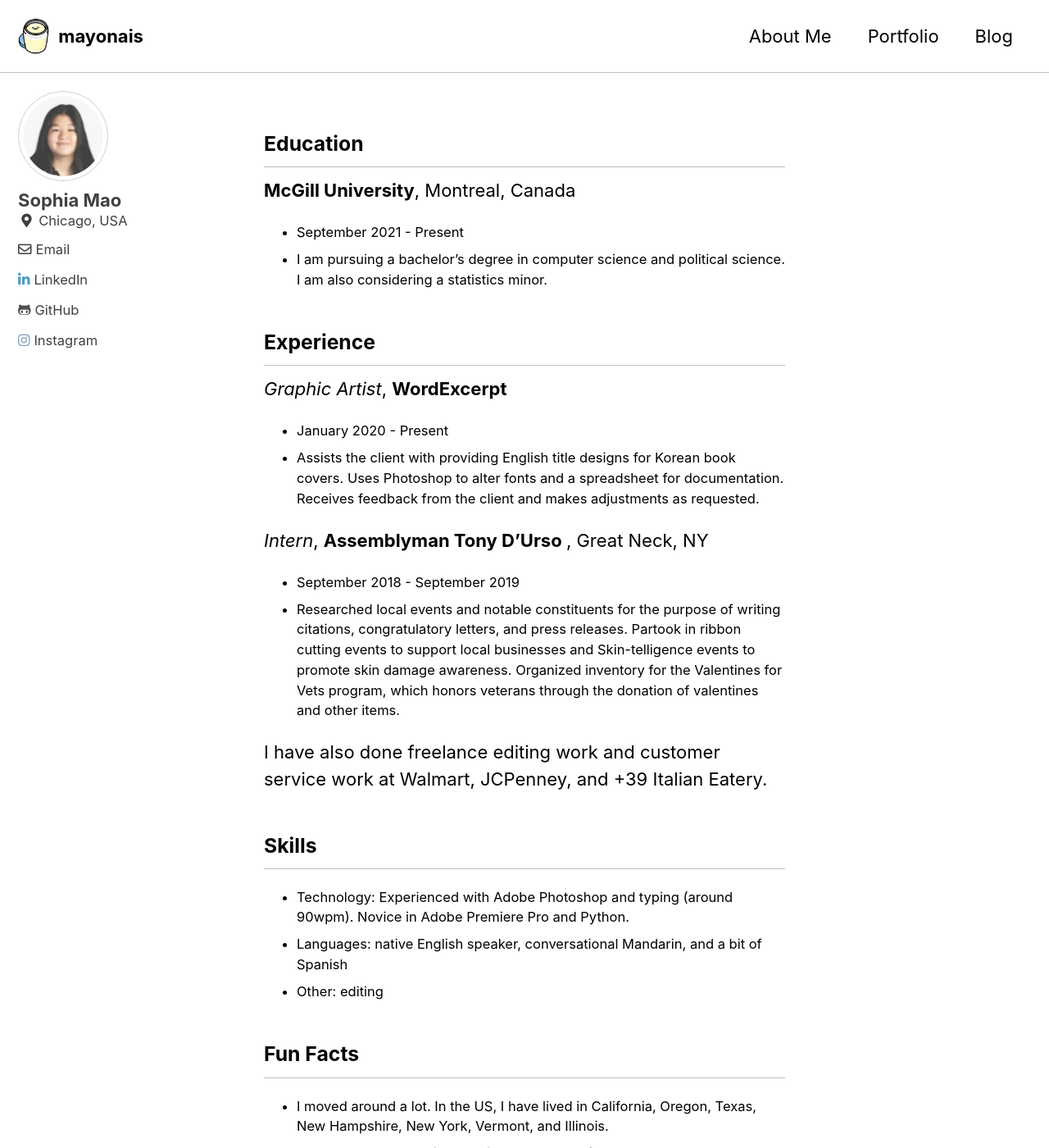
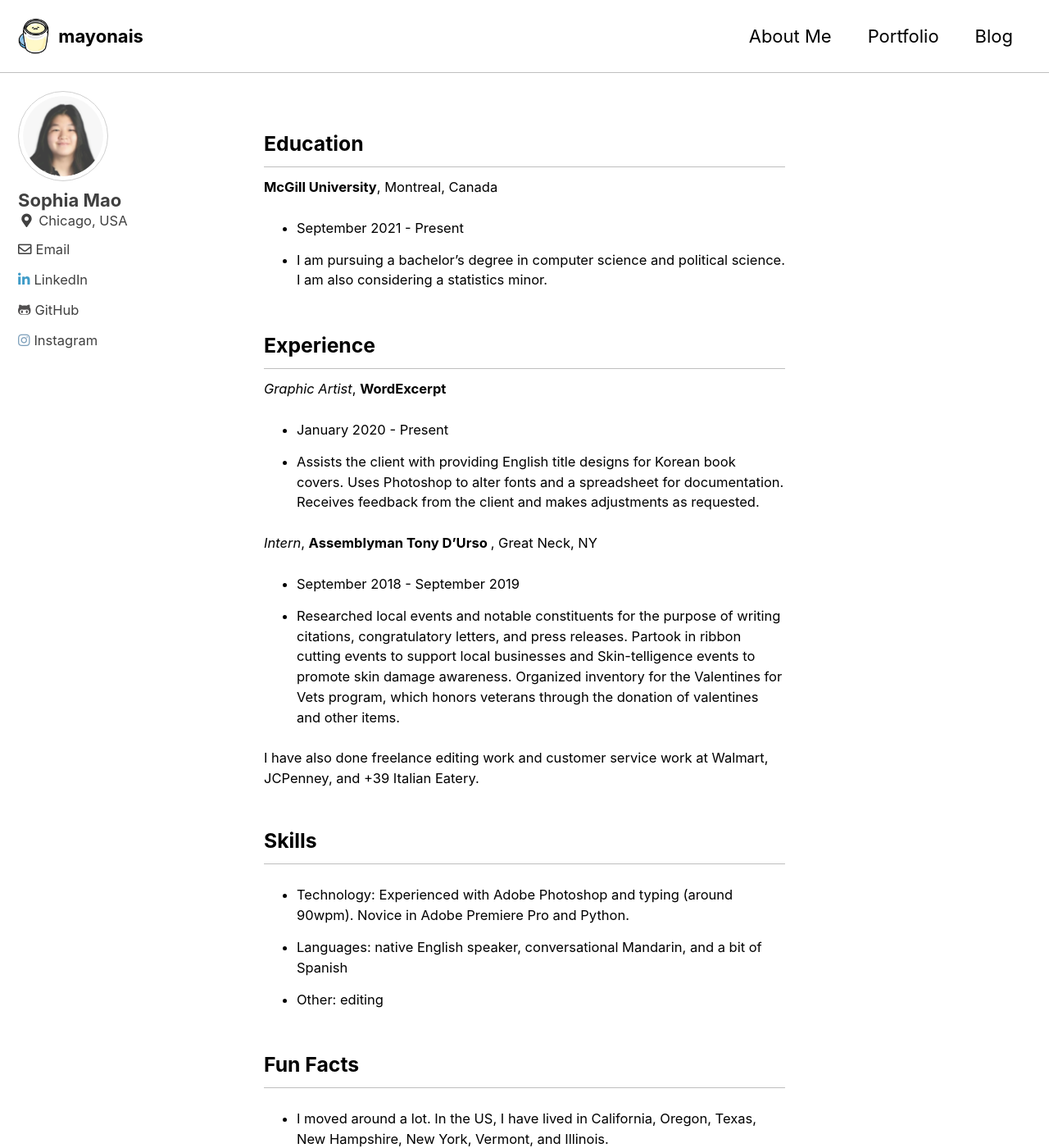
Before and after one commit to mayonais/mayonais.github.io, a Jekyll site: the page built from index.html, in a window 1280 px wide and 1400 px high. Shown: the whole window at 82% size. Built offline with Jekyll 4.4.1, drawn with Linux system fonts in a browser that asks for light colours; cached includes are drawn as plain includes; the list of posts is cut into pages by our own code.

Commit message:
about size

```diff
--- a/_sass/minimal-mistakes/_page.scss
+++ b/_sass/minimal-mistakes/_page.scss
@@ -109,6 +109,10 @@ body {
   li,
   dl {
     font-size: 0.75em;
+  }
+
+  ul li {
+    padding: 3px 0px;
   }
 
   /* paragraph indents */
--- a/index.html
+++ b/index.html
@@ -7,24 +7,24 @@ header:
 ---
 
 <h3> Education </h3>
-<b> McGill University</b>, Montreal, Canada
+<p><b> McGill University</b>, Montreal, Canada </p>
 <ul>
   <li> September 2021 - Present </li>
   <li> I am pursuing a bachelor’s degree in computer science and political science. I am also considering a statistics minor. </li>
 </ul>
 
 <h3> Experience </h3>
-<em> Graphic Artist</em>, <b> WordExcerpt </b>
+<p><em> Graphic Artist</em>, <b> WordExcerpt </b></p>
 <ul>
     <li> January 2020 - Present </li>
     <li> Assists the client with providing English title designs for Korean book covers. Uses Photoshop to alter fonts and a spreadsheet for documentation. Receives feedback from the client and makes adjustments as requested.</li>
 </ul>
-<em> Intern</em>, <b> Assemblyman Tony D’Urso </b>, Great Neck, NY
+<p><em> Intern</em>, <b> Assemblyman Tony D’Urso </b>, Great Neck, NY </p>
 <ul>
     <li> September 2018 - September 2019 </li>
     <li> Researched local events and notable constituents for the purpose of writing citations, congratulatory letters, and press releases. Partook in ribbon cutting events to support local businesses and Skin-telligence events to promote skin damage awareness. Organized inventory for the Valentines for Vets program, which honors veterans through the donation of valentines and other items. </li>
 </ul>
-I have also done freelance editing work and customer service work at Walmart, JCPenney, and +39 Italian Eatery.
+<p>I have also done freelance editing work and customer service work at Walmart, JCPenney, and +39 Italian Eatery.</p>
 
 <h3> Skills </h3>
 <ul>
```
